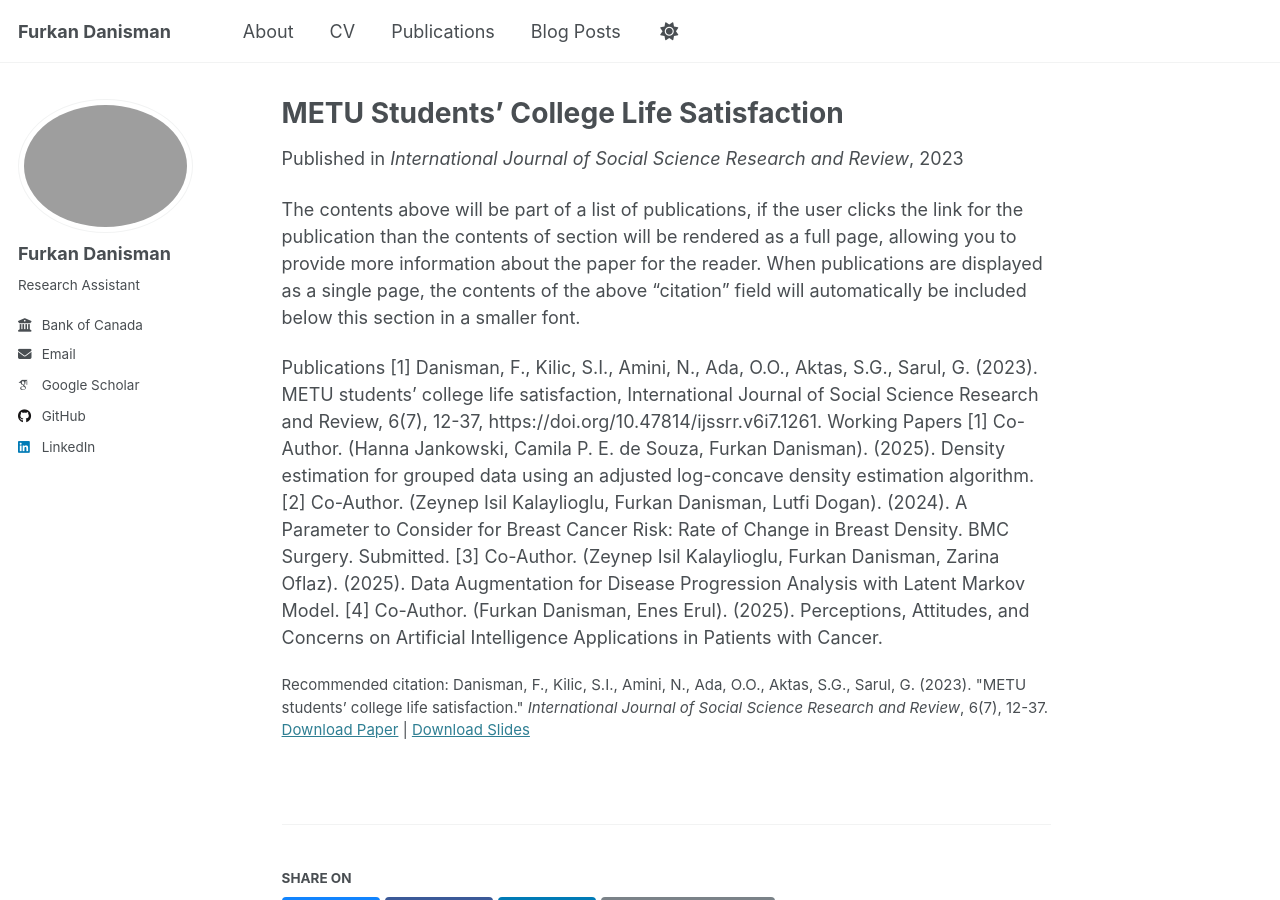
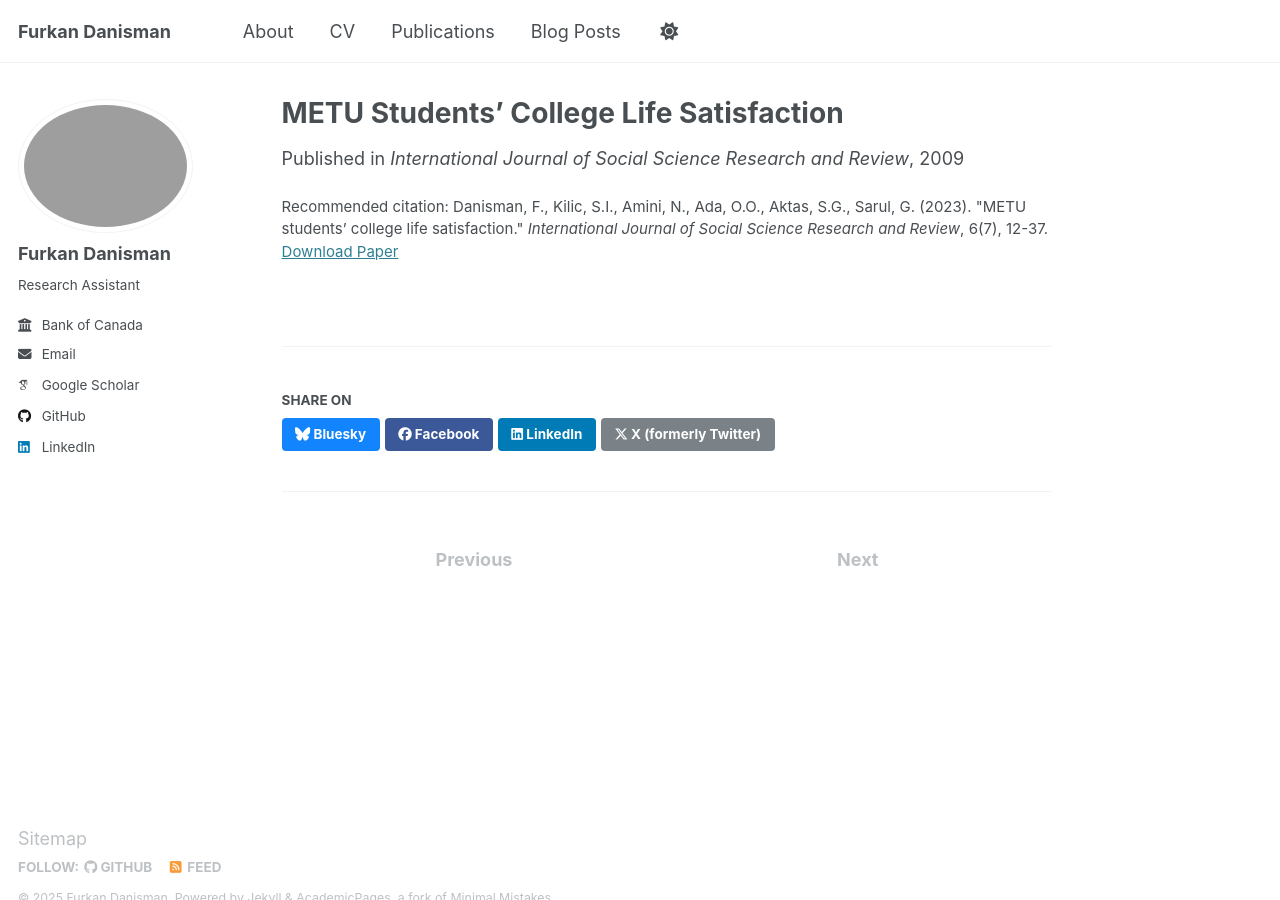
Before and after one commit to FurkanDanisman/FurkanDanisman.github.io, a Jekyll site: the page built from _publications/2009-10-01-paper-title-number-1.md, in a window 1280 px wide and 900 px high. Built offline with Jekyll 4.4.1, drawn with Linux system fonts in a browser that asks for light colours; some web fonts are replaced.

Commit message:
Update 2009-10-01-paper-title-number-1.md

```diff
--- a/_publications/2009-10-01-paper-title-number-1.md
+++ b/_publications/2009-10-01-paper-title-number-1.md
@@ -2,28 +2,8 @@
 title: "METU Students’ College Life Satisfaction"
 collection: publications
 category: manuscripts
-permalink: /publication/2023-07-01-metu-college-life-satisfaction
 excerpt: 'An analysis of METU students’ college life satisfaction using statistical methods.'
-date: 2023-07-01
 venue: 'International Journal of Social Science Research and Review'
-slidesurl: 'http://FurkanDanisman.github.io/files/slides1.pdf'
 paperurl: 'https://doi.org/10.47814/ijssrr.v6i7.1261'
 citation: 'Danisman, F., Kilic, S.I., Amini, N., Ada, O.O., Aktas, S.G., Sarul, G. (2023). "METU students’ college life satisfaction." <i>International Journal of Social Science Research and Review</i>, 6(7), 12-37.'
 ---
-
-The contents above will be part of a list of publications, if the user clicks the link for the publication than the contents of section will be rendered as a full page, allowing you to provide more information about the paper for the reader. When publications are displayed as a single page, the contents of the above "citation" field will automatically be included below this section in a smaller font.
-
-
-Publications
-[1] Danisman, F., Kilic, S.I., Amini, N., Ada, O.O., Aktas, S.G., Sarul, G. (2023). METU students’ college life
-satisfaction, International Journal of Social Science Research and Review, 6(7), 12-37,
-https://doi.org/10.47814/ijssrr.v6i7.1261.
-Working Papers
-[1] Co-Author. (Hanna Jankowski, Camila P. E. de Souza, Furkan Danisman). (2025). Density estimation for
-grouped data using an adjusted log-concave density estimation algorithm.
-[2] Co-Author. (Zeynep Isil Kalaylioglu, Furkan Danisman, Lutfi Dogan). (2024). A Parameter to Consider
-for Breast Cancer Risk: Rate of Change in Breast Density. BMC Surgery. Submitted.
-[3] Co-Author. (Zeynep Isil Kalaylioglu, Furkan Danisman, Zarina Oflaz). (2025). Data Augmentation for
-Disease Progression Analysis with Latent Markov Model.
-[4] Co-Author. (Furkan Danisman, Enes Erul). (2025). Perceptions, Attitudes, and Concerns on Artificial
-Intelligence Applications in Patients with Cancer.
```
